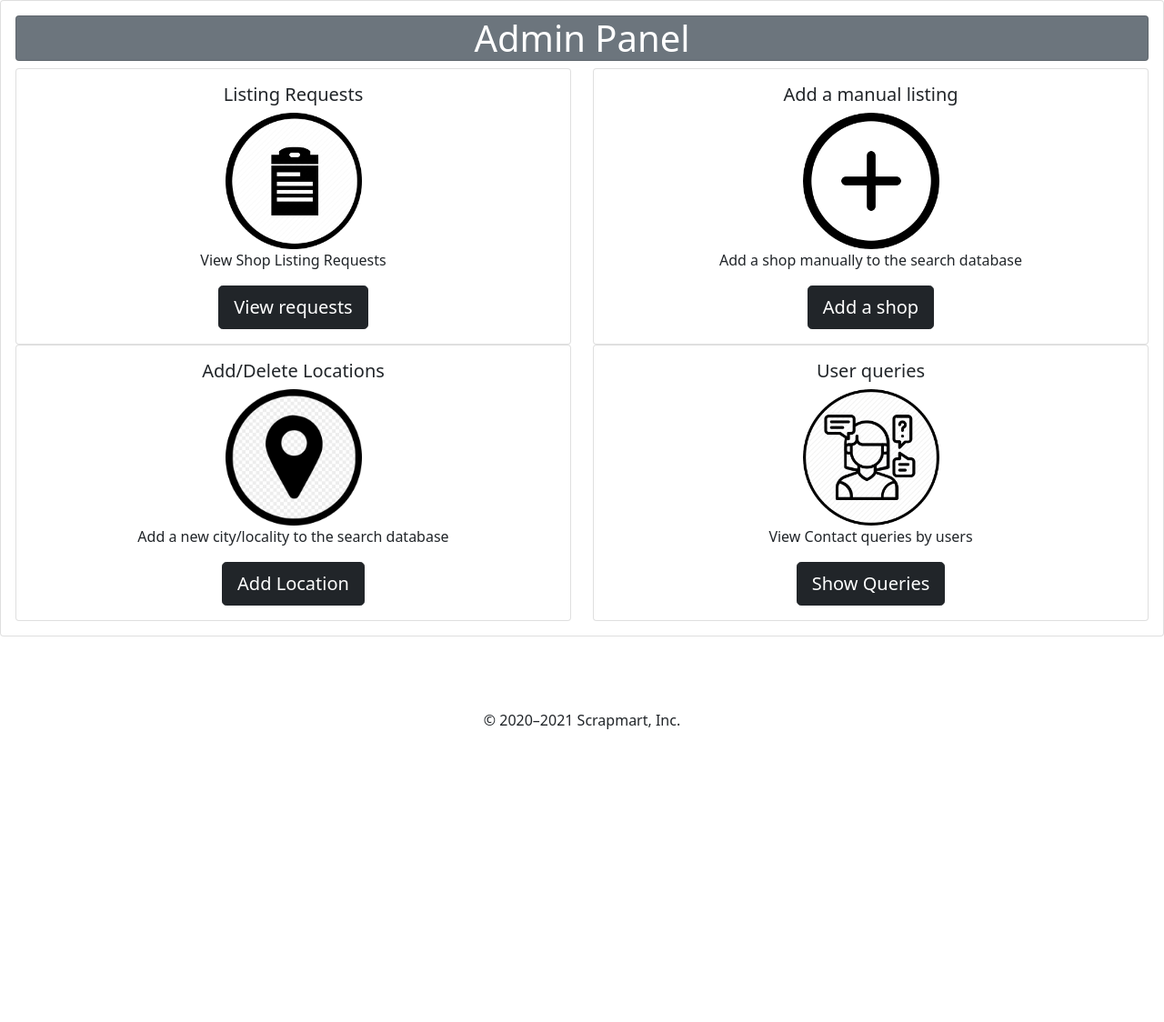
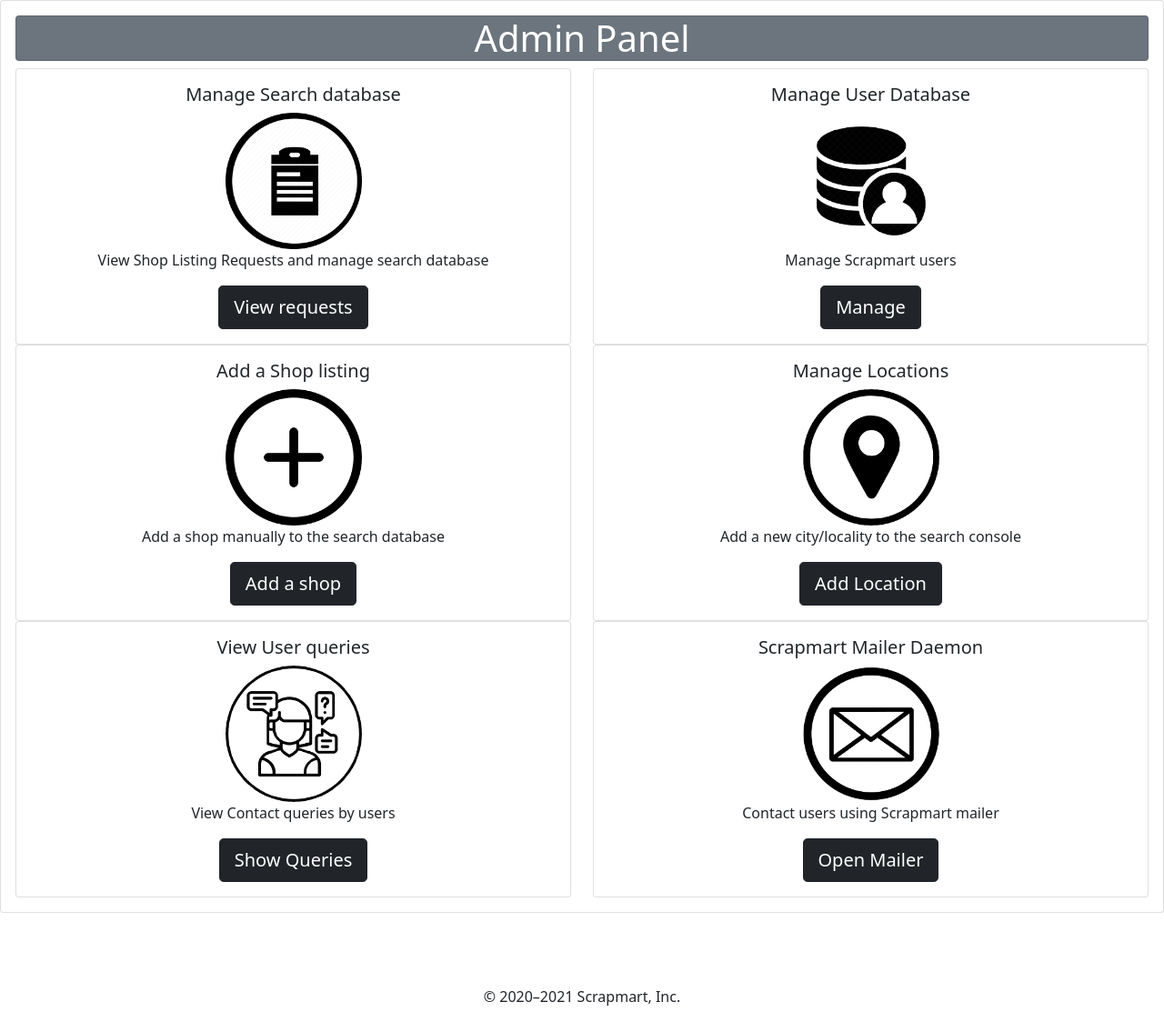
Before and after one commit to vivekx01/scrapmart, a Django app: page /admin/homepage/ in a window 1280 px wide. Shown: the part 56-1180 px from the top of the page at 91% size. Before the commit the page ends 858 px from the top, so only its background shows below. Run offline with Django 3.2, Linux system fonts and the light colour scheme; the visitor is signed in with stand-in values (Sample User, id 1); some libraries are stand-ins or nearby versions.

Commit message:
admin panel updates

```diff
--- a/Scrapmart/settings.py
+++ b/Scrapmart/settings.py
@@ -30,7 +30,7 @@ ALLOWED_HOSTS = []
 
 
 # Application definition
-
+SECRET_KEY = '@_l=j9i8&!)zi)0le!iq^um5ndgph8-ke-zs2=41#(-kj02+v+'
 INSTALLED_APPS = [
     'django.contrib.admin',
     'django.contrib.auth',
--- a/templates/adminhomepage.html
+++ b/templates/adminhomepage.html
@@ -26,9 +26,9 @@
                 <div class="col-sm-6">
                     <div class="card">
                         <div class="card-body">
-                            <h5 class="card-title">Listing Requests</h5>
+                            <h5 class="card-title">Manage Search database</h5>
                             <img src="{% static 'img/listingrequests.png' %}" class="img-fluid" style="height: 150px;width:150px;">
-                            <p class="card-text">View Shop Listing Requests </p>
+                            <p class="card-text">View Shop Listing Requests and manage search database</p>
                             <a href="/admin/listingrequests/" class="btn btn-dark btn-lg">View requests</a>
                         </div>
                     </div>
@@ -36,7 +36,17 @@
                 <div class="col-sm-6">
                     <div class="card">
                         <div class="card-body">
-                            <h5 class="card-title">Add a manual listing</h5>
+                            <h5 class="card-title">Manage User Database</h5>
+                            <img src="{% static 'img/userdb.png' %}" class="img-fluid" style="height: 150px;width:150px;">
+                            <p class="card-text">Manage Scrapmart users</p>
+                            <a href="/admin/listingrequests/" class="btn btn-dark btn-lg">Manage</a>
+                        </div>
+                    </div>
+                </div>
+                <div class="col-sm-6">
+                    <div class="card">
+                        <div class="card-body">
+                            <h5 class="card-title">Add a Shop listing</h5>
                             <img src="{% static 'img/addshop.png' %}" class="img-fluid" style="height: 150px;width:150px;">
                             <p class="card-text">Add a shop manually to the search database</p>
                             <a href="/admin/addshop/" class="btn btn-dark btn-lg">Add a shop</a>
@@ -46,9 +56,9 @@
                 <div class="col-sm-6">
                     <div class="card">
                         <div class="card-body">
-                            <h5 class="card-title">Add/Delete Locations</h5>
+                            <h5 class="card-title">Manage Locations</h5>
                             <img src="{% static 'img/location.png' %}" class="img-fluid" style="height: 150px;width:150px;">
-                            <p class="card-text">Add a new city/locality to the search database</p>
+                            <p class="card-text">Add a new city/locality to the search console</p>
                             <a href="/admin/addlocations/" class="btn btn-dark btn-lg">Add Location</a>
                         </div>
                     </div>
@@ -56,10 +66,20 @@
                 <div class="col-sm-6">
                     <div class="card">
                         <div class="card-body">
-                            <h5 class="card-title">User queries</h5>
+                            <h5 class="card-title">View User queries</h5>
                             <img src="{% static 'img/query.png' %}" class="img-fluid" style="height: 150px;width:150px;">
                             <p class="card-text">View Contact queries by users</p>
                             <a href="/admin/userqueries/" class="btn btn-dark btn-lg">Show Queries</a>
+                        </div>
+                    </div>
+                </div>
+                <div class="col-sm-6">
+                    <div class="card">
+                        <div class="card-body">
+                            <h5 class="card-title">Scrapmart Mailer Daemon</h5>
+                            <img src="{% static 'img/mailer.png' %}" class="img-fluid" style="height: 150px;width:150px;">
+                            <p class="card-text">Contact users using Scrapmart mailer</p>
+                            <a href="/admin/userqueries/" class="btn btn-dark btn-lg">Open Mailer</a>
                         </div>
                     </div>
                 </div>
```
Also changed, not shown: searchconsole/views.py (+15 -6 lines), templates/search.html (+28 -2 lines), static/img/location.png, static/img/mailer.png (added), static/img/query.png, static/img/userdb.png (added), 1 other file.
